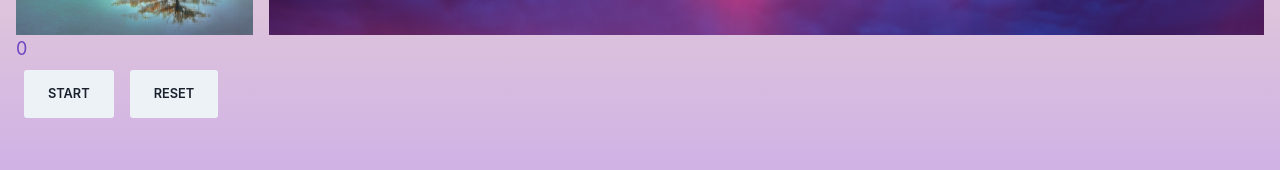
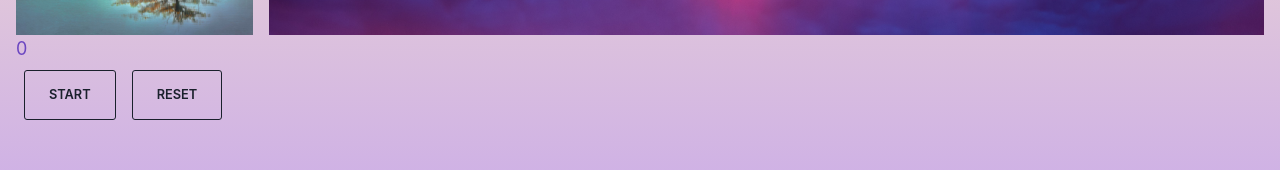
Before and after one commit to mateasportfolio/timer_, a React (Create React App) app: page / in a window 1280 px wide. Shown: the part 352-522 px from the top of the page. Built offline with nearby package versions, Linux system fonts and the light colour scheme; a web font is replaced by a local one.

Commit message:
add style in Timer.js

```diff
--- a/src/components/Timer/Timer.js
+++ b/src/components/Timer/Timer.js
@@ -62,7 +62,8 @@ export const Timer = () => {
         textTransform="uppercase"
         fontWeight="600"
         fontSize="0.8rem"
-        borderStyle="groove"
+        colorScheme="purple.400"
+        variant="outline"
         className={`button button-primary button-primary-${
           isActive ? "active" : "inactive"
         }`}
@@ -77,7 +78,8 @@ export const Timer = () => {
         textTransform="uppercase"
         fontWeight="600"
         fontSize="0.8rem"
-        borderStyle="groove"
+        colorScheme="purple.400"
+        variant="outline"
         onClick={reset}
       >
         Reset
```
